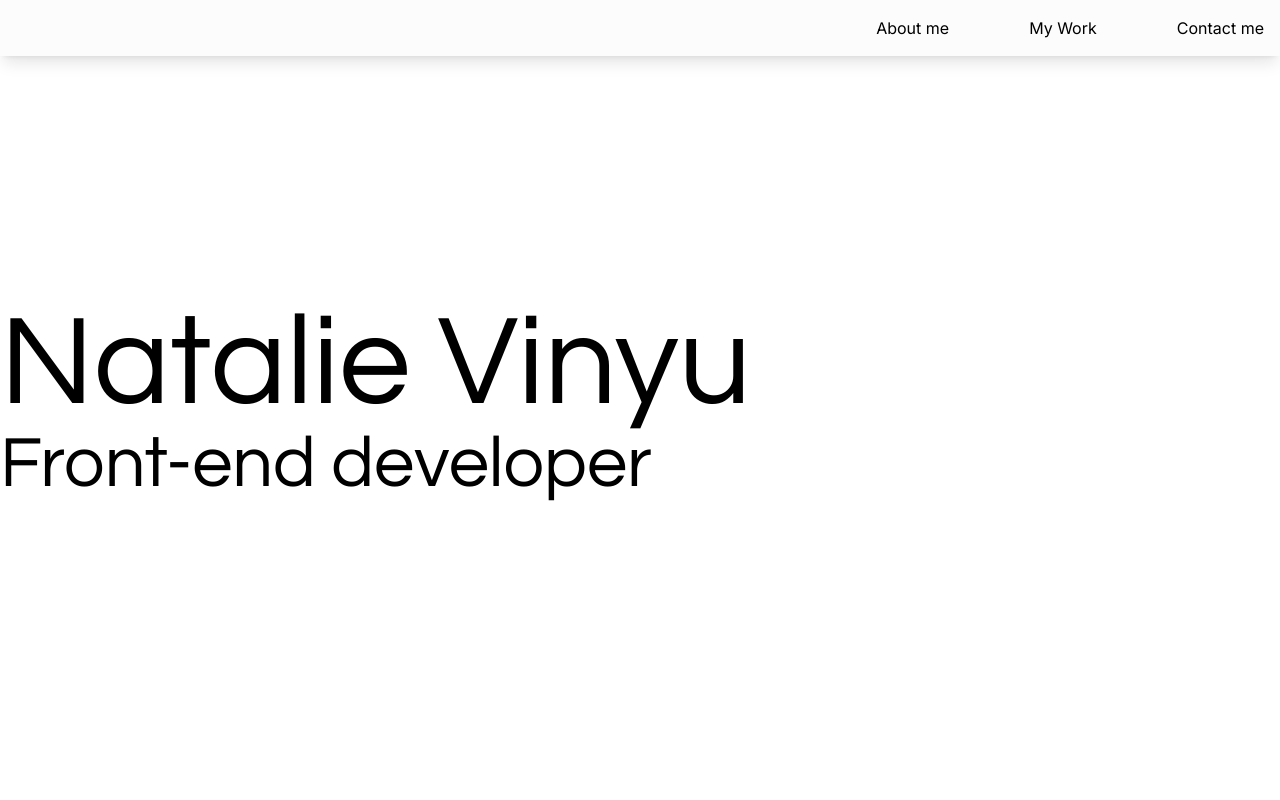
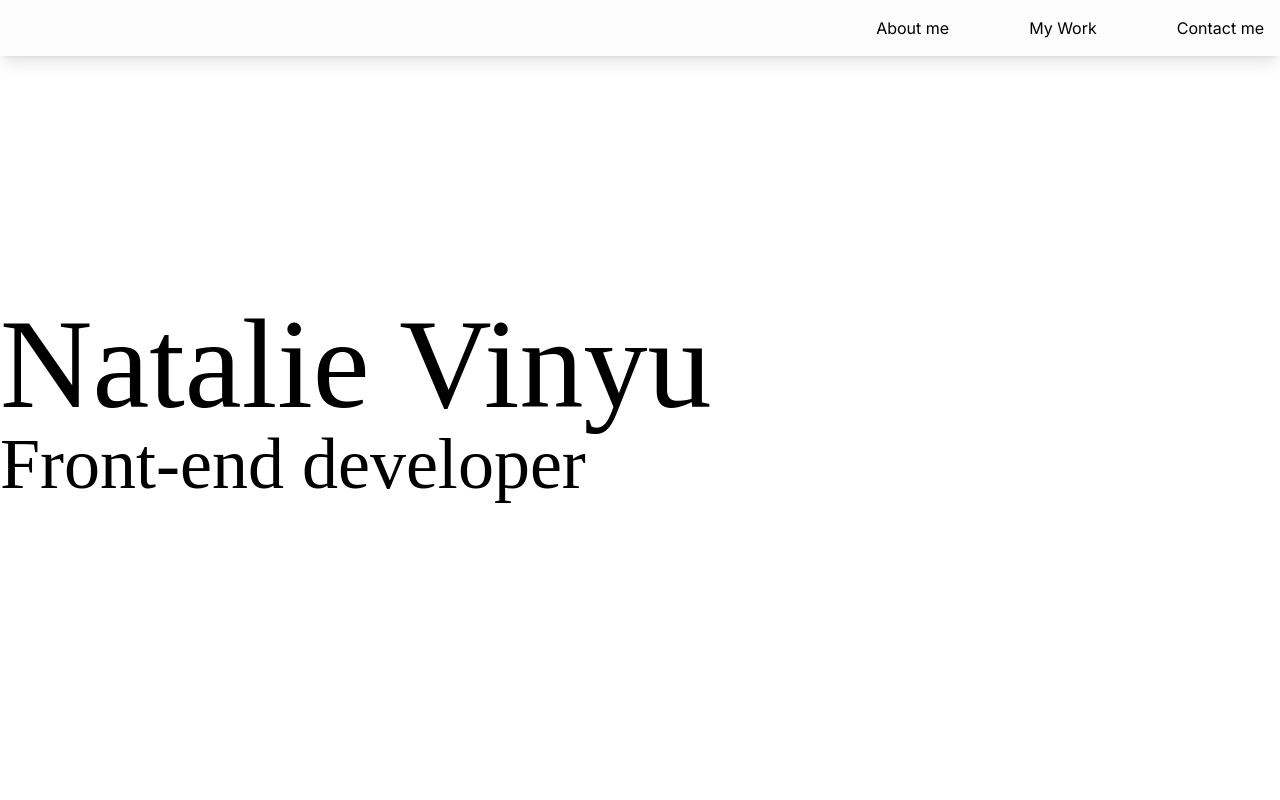
Before and after one commit to NatalieVinyu/my-portfolio-website, a Next.js app in the folder my-portfolio-website/: page / in a window 1280 px wide. Shown: the top 800 px of the page. Built offline with nearby package versions, Linux system fonts and the light colour scheme; a web font is replaced by a local one.

Commit message:
changed home page font

```diff
--- a/my-portfolio-website/app/home/page.jsx
+++ b/my-portfolio-website/app/home/page.jsx
@@ -4,7 +4,7 @@ const Homepage = () => {
   return (
     <div className='flex items-center justify-center min-h-screen'>
         <div className='container mx-auto'>
-            <div className='font-sans'>
+            <div className='font-mono'>
               <h1 className='text-9xl'>Natalie Vinyu</h1>
               <h2 className='text-7xl'>Front-end developer</h2>
 
```
